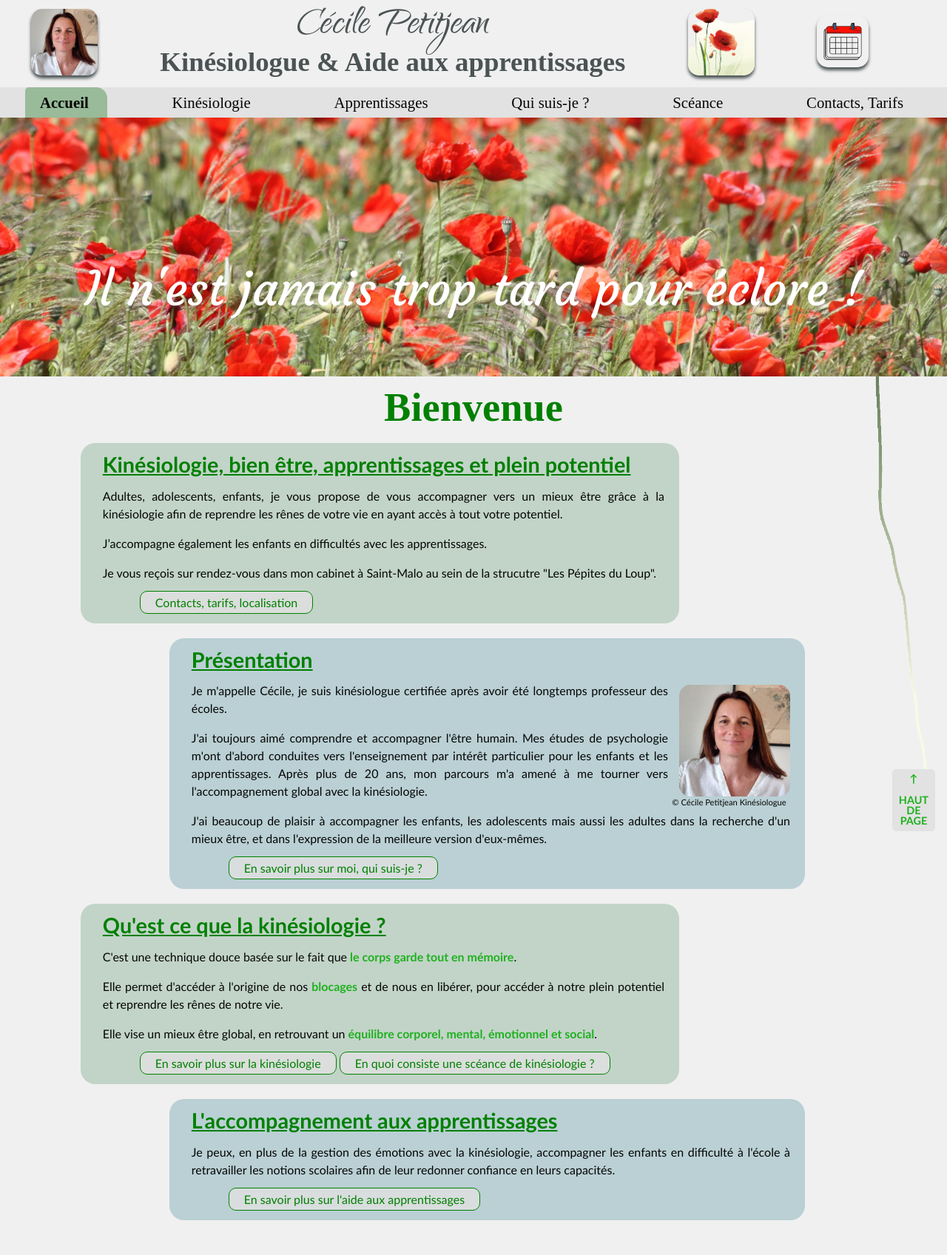
After one commit to DavFrancois/cecilepetitjeankinesiologue, a PHP site: page /index.html in a window 1280 px wide. The commit adds this page. Shown: the top 1697 px of the page at 74% size. Run offline with PHP 8.4, Linux system fonts and the light colour scheme; style sheets or scripts are compiled from the project's sources.

Commit message:
réorganisation de tous les fichiers pour sortir index.html et les php

```diff
--- /dev/null
+++ b/calendrier.php
@@ -0,0 +1,5 @@
+<!-- calendrier.php -->
+<div class="calendrier">
+    <p><a href="https://cecilepetitjeankinesiologue.simplybook.it/v2/"  target="_blank" title="Lien vers le calendrier de Cécile Petitjean Kinésiologue">Prendre rendez-vous </a><p>
+    <a href="https://cecilepetitjeankinesiologue.simplybook.it/v2/" target="_blank" title="Lien vers le calendrier de Cécile Petitjean Kinésiologue"> <img class="calendrier" src="images/calendrier3.png" alt="Prendre rendez-vous" title="Lien vers le calendrier de Cécile Petitjean"></a>
+</div>
--- /dev/null
+++ b/index.html
@@ -0,0 +1,172 @@
+<!DOCTYPE html>
+<html lang="fr">
+	<head> <!-- Entête de la page -->
+		<title>Cécile PETITJEAN - Kinésiologue - Accueil</title>
+        <meta charset="utf-8"> <!-- meta : important pour seo-->
+        <meta name="viewport" content="width=device-width, initial-scale=0.86, maximum-scale=5.0, minimum-scale=0.86">
+        <meta name="author" content="Cécile PETITJEAN">
+        <meta name="description" content="Cécile PETITJEAN kinésiologue certifiée sur Rennes. Médecine alternative. Aide aux apprentissages, peurs, phobies, relation aux autres, trouble du sommeil, gestion du stress, confiance en soi, santé, maux du corps, estime de soi, comportements alimentaires">
+        <meta name="keywords" content="Cécile PETITJEAN, kinésiologue, kinesiologie, sophrologie, Rennes. Médecine alternative. apprentissage, peurs, phobies, relation aux autres, trouble, sommeil, stress, confiance, soi, santé, maux, corps, estime, comportements, alimentaires, énergie, éducation, devoirs, enfants"><!-- A compléter-->
+        <link rel="stylesheet" href="css/stylececile.css" />
+    </head>
+
+	<body> <!-- Corps de la page -->
+		<div id="bloc_page"> <!--page complète-->
+            <header class ="header">
+                <!-- header_heading.php -->
+                <div class="header_heading">
+                    <img class="header_heading_image" src="../www_cecilepetitjeankinesiologue/images/cecile_photo3.jpg" alt="Cécile PETITJEAN photo" title="Cécile PETITJEAN" id="cecile_photo"/>
+                    <div class="header_heading_name">
+                        <h1>Cécile Petitjean</h1>
+                        <h2>Kinésiologue & Aide aux apprentissages</h2>
+                    </div>
+                    <img class="header_heading_image" src="../www_cecilepetitjeankinesiologue/images/fleurs3_200px.png" alt="eclosion" title="eclosion coquelicots" id="coquelicot_entete"/>
+                    <a href="https://cecilepetitjeankinesiologue.simplybook.it/v2/" target="_blank" title="Lien vers le calendrier de Cécile Petitjean Kinésiologue"> <img class="header_heading_calendrier" src="../www_cecilepetitjeankinesiologue/images/calendrier3.png" alt="Prendre rendez-vous" title="Prendre rendez-vous"></a>
+                </div>
+                <nav class="header_nav">
+                    <ul>
+                        <li class="header_nav-active"><a href="index.html" title="Accueil">Accueil</a></li>
+                        <li><a href="p2_kinesiologue.php" title="La kinésiologie, c'est quoi ?">Kinésiologie</a></li>
+                        <li><a href="p3_apprentissage.php" title="L'aide aux apprentissages">Apprentissages</a></li>
+                        <li><a href="p4_qui.php" title="Qui suis-je ?">Qui suis-je ?</a></li>
+                        <li><a href="p5_sceance.php" title="Comment se déroule une scéance de kinésiologie ?">Scéance</a></li>
+                        <li><a href="p6_contacts.php" title="Informations pratiques">Contacts, Tarifs</a></li>
+                    </ul>
+                </nav>
+            </header>
+
+            <div class="banniere-accueil"> <!--Bannière-->
+                <p>Il n'est jamais trop tard pour éclore !</p>
+            </div>
+            <div class="accroche">
+                <h1>Bienvenue</h1>
+            </div>
+
+            <section>
+                <article>
+                    <div class="accueil">
+                    <div class="impair">
+                        <h1>Kinésiologie, bien être, apprentissages et plein potentiel</h1>
+                        <p>Adultes, adolescents, enfants, je vous propose de vous accompagner vers un mieux être grâce à la kinésiologie afin de reprendre les rênes de votre vie en ayant accès à tout votre potentiel.</p>
+                        <p>J’accompagne également les enfants en difficultés avec les apprentissages.</p>
+                        <p>Je vous reçois sur rendez-vous dans mon cabinet à Saint-Malo au sein de la strucutre "Les Pépites du Loup".</p>
+                        <a class="btn2" href="php/p6_contacts.php" title="Cécile Petitjean Kinésiologue">Contacts, tarifs, localisation</a>
+                    </div>
+                    <div class="pair">
+                        <h1>Présentation</h1>
+                        <figure class="figure_right">
+                            <img class="figure_photo" src="../www_cecilepetitjeankinesiologue/images/cecile_photo3.jpg" alt="Cécile PETITJEAN photo" title="Cécile PETITJEAN - Kinésiologue"/>
+                            <figcaption>&copy; Cécile Petitjean Kinésiologue</figcaption>
+                        </figure>
+                        <p>Je m'appelle Cécile, je suis kinésiologue certifiée après avoir été longtemps professeur des écoles.</p>
+                        <p>J'ai toujours aimé comprendre et accompagner l'être humain. Mes études de psychologie m'ont d'abord conduites vers l'enseignement par intérêt particulier pour les enfants et les apprentissages. Après plus de 20 ans, mon parcours m'a amené à me tourner vers l'accompagnement global avec la kinésiologie.</p>
+                        <p>J'ai beaucoup de plaisir à accompagner les enfants, les adolescents mais aussi les adultes dans la recherche d'un mieux être, et dans l'expression de la meilleure version d'eux-mêmes.</p>
+                        <a class="btn2" href="p4_qui.php" title="Cécile Petitjean Kinésiologue">En savoir plus sur moi, qui suis-je ?</a>
+                    </div>
+                    <div class="impair">
+                        <h1>Qu'est ce que la kinésiologie ?</h1>
+                        <p>C'est une technique douce basée sur le fait que <strong>le corps garde tout en mémoire</strong>.</p><p>Elle permet d'accéder à l'origine de nos <strong>blocages</strong> et de nous en libérer, pour accéder à notre plein potentiel et reprendre les rênes de notre vie.</p><p>Elle vise un mieux être global, en retrouvant un <strong>équilibre corporel, mental, émotionnel et social</strong>.</p>
+                        <a class="btn2" href="p2_kinesiologue.php" title="La kinésiologie">En savoir plus sur la kinésiologie</a>
+                        <a class="btn2" href="p5_sceance.php" title="une scénace de kinésiologie">En quoi consiste une scéance de kinésiologie ?</a>
+                    </div>
+                    <div class="pair">
+                        <h1>L'accompagnement aux apprentissages</h1>
+                        <p>Je peux, en plus de la gestion des émotions avec la kinésiologie, accompagner les enfants en difficulté à l'école à retravailler les notions scolaires afin de leur redonner confiance en leurs capacités.</p>
+                        <a class="btn2" href="p3_apprentissage.php" title="Aide aux apprentissages">En savoir plus sur l'aide aux apprentissages</a>
+                    </div>
+                </div>
+                </article>
+            </section>
+
+            <nav class="section_nav-accueil">
+                <div class="accroche">
+                <h1>Pourquoi prendre rendez-vous ?</h1>
+                </div>
+                <div class="vignette">
+                    <img class="image" id="apprentissage" src="../www_cecilepetitjeankinesiologue/images/apprentissage_carre.jpg" alt="Difficultés d'apprentissage" title="Difficultés d'apprentissage"/>
+                    <div class="text">Difficultés d'apprentissage</div>
+                    <div class="vignette_text--hover">DIFFICULTES D'APPRENTISSAGE :</br>- Difficultés de mémorisation,</br>- Difficultés de concentration</br>- Difficultés de lecture, écriture, calcul</br>- Difficultés à tenir en place</br>- Peur des situations d’examen</br>- Perte de ses moyens alors qu’on a travaillé</br>- ...<a class="btn4" href="p3_apprentissage.php" title="Aide aux apprentissages">En savoir plus sur l'aide aux apprentissages</a></div>
+                </div>
+                <div class="vignette">
+                    <img class="image" id="phobie" src="../www_cecilepetitjeankinesiologue/images/emotions.jpg" alt="Peurs et phobies" title="Gestion des émotions"/>
+                    <div class="text">Gestion des émotions</div>
+                    <div class="vignette_text--hover">GESTION DES EMOTIONS :</br>- Difficultés à contrôler ses émotions</br>- Colères</br>- Peurs, phobies</br>- Pleurs</br>- Hypersensibilité</br>- Hyper émotivité</br>- ...<a class="btn4" href="p2_kinesiologue.php" title="La kinésiologie">En savoir plus sur la kinésiologie</a></div>
+                </div>
+                <div class="vignette">
+                    <img class="image" id="relation" src="../www_cecilepetitjeankinesiologue/images/autres_carre.jpg" alt="relation aux autres" title="Relation aux autres"/></a>
+                    <div class="text">Relation aux autres</div>
+                    <div class="vignette_text--hover">PROBLEMES DE RELATION AUX AUTRES :</br>- Difficultés à communiquer avec les autres</br>- Timidité </br>- Extravagance excessive</br>- Sentiment d’infériorité</br>- Peur de toujours déranger</br>- Sentiment d'être toujours jugé</br>- Besoin de se mettre en avant</br>- Jalousie excessive</br>- ...<a class="btn4" href="p2_kinesiologue.php" title="La kinésiologie">En savoir plus sur la kinésiologie</a></div>
+                </div>
+                <div class="vignette">
+                    <img class="image" id="sommeil" src="../www_cecilepetitjeankinesiologue/images/sommeil_carre.jpg" alt="Sommeil" title="Problèmes de sommeil"/></a>
+                    <div class="text">Sommeil</div>
+                    <div class="vignette_text--hover">PROBLEMES DE SOMMEIL :</br>- Difficultés d’endormissement</br>- Réveils nocturnes</br>- Insomnies</br>- Cauchemars</br>- ...<a class="btn4" href="p2_kinesiologue.php" title="La kinésiologie">En savoir plus sur la kinésiologie</a></div>
+                </div>
+                <div class="vignette">
+                    <img class="image" id="stress" src="../www_cecilepetitjeankinesiologue/images/stress_carre.jpg" alt="stress" title="Problèmes de stress"/></a>
+                    <div class="text">Stress</div>
+                    <div class="vignette_text--hover">STRESS :</br>- Difficulté à gérer son stress</br>- Panique</br>- Peur de ne pas y arriver</br>- Sensation de surcharge</br>- Blocage lié au stress</br>- ...<a class="btn4" href="p2_kinesiologue.php" title="La kinésiologie">En savoir plus sur la kinésiologie</a></div>
+                </div>
+                <div class="vignette">
+                    <img class="image" id="confiance en soi" src="../www_cecilepetitjeankinesiologue/images/confiance.jpg" alt="confianceen soi" title="Confiance en soi"/></a>
+                    <div class="text">Confiance en soi</div>
+                    <div class="vignette_text--hover">PROBLEMES DE CONFIANCE :</br>- Manque de confiance en soi</br>- Peur de ne pas être à la hauteur, de ne pas y arriver</br>- Peur de décevoir</br>- Peur de ne pas être aimé</br>- Sentiment d’être moche, bête, faible</br>- Peur de se lancer dans un nouveau projet</br>- ...<a class="btn4" href="p2_kinesiologue.php" title="La kinésiologie">En savoir plus sur la kinésiologie</a></div>
+                </div>
+                <div class="vignette">
+                    <img class="image" id="sante" src="../www_cecilepetitjeankinesiologue/images/sante_carre.jpg" alt="santé" title="Santé et maux du corps"/></a>
+                    <div class="text">Santé, maux du corps</div>
+                    <div class="vignette_text--hover">PROBLEMES DE SANTE:</br>- Douleurs physiques, qui ne partent pas malgré un suivi médical par un professionnel de santé</br><p style = font size="2rem">(Attention, la kinésiologie n'a pas pour objectif de remplacer ou de donner un avis médical. Elle peut être complémentaire pour une prise en charge globale, prenant en compte les causes psychosomatiques.)</p></br><a class="btn4" href="p2_kinesiologue.php" title="La kinésiologie">En savoir plus sur la kinésiologie</a></div>
+                </div>
+                <div class="vignette">
+                    <img class="image" id="aliment" src="../www_cecilepetitjeankinesiologue/images/aliment_carre.jpg" alt="comportements alimentaires" title="Comportements alimentaires"/></a>
+                    <div class="text">Comportements alimentaires</div>
+                    <div class="vignette_text--hover">PROBLEMES DE COMPORTEMENTS ALIMENTAIRES :</br>- Troubles de l’alimentation</br>- Phobie alimentaire</br>- Sélectivité alimentaire</br>- ...</br></br><a class="btn4" href="p2_kinesiologue.php" title="La kinésiologie">En savoir plus sur la kinésiologie</a></div>
+                </div>
+            </nav>
+            <!-- calendrier.php -->
+            <div class="calendrier">
+                <p><a href="https://cecilepetitjeankinesiologue.simplybook.it/v2/"  target="_blank" title="Lien vers le calendrier de Cécile Petitjean Kinésiologue">Prendre rendez-vous </a><p>
+                <a href="https://cecilepetitjeankinesiologue.simplybook.it/v2/" target="_blank" title="Lien vers le calendrier de Cécile Petitjean Kinésiologue"> <img class="calendrier" src="../www_cecilepetitjeankinesiologue/images/calendrier3.png" alt="Prendre rendez-vous" title="Lien vers le calendrier de Cécile Petitjean"></a>
+            </div>
+
+            <article class="accroche_temoignage">
+                <h2>Quelques retours d'expérience</h2>
+                <div class="temoignage">
+                    <p>" Une première séance qui a permis de mettre en lumière des points sur lesquels réfléchir et agir. Une approche douce, dans un climat de confiance qui permet de prendre le temps de mieux se comprendre pour avancer plus en phase avec nous même."</p>
+                    <h3>Gaëlle</h3>
+                </div>
+                <div class="temoignage">
+                    <p>" Une approche intéressante car globale. Cécile cherche l'origine des blocages et apporte des corrections. Très bon contact."</p>
+                    <h3>David</h3>
+                </div>
+            </article>
+            <!-- footer.php -->
+            <footer>
+                <div class="heading">
+                    <a class="cecile_footer" href="p4_qui.php" title="Cécile PETITJEAN - Kinésiologue">Cécile Petitjean</a>
+                    <h2>06 40 08 13 82</h2>
+                    <a class="btn" href="mailto:cecilepetitjeankinesiologue@gmail.com" title="Envoyer un email à cecilepetitjeankinesiologue@gmail.com">Envoyer un e-mail</a>
+                    <div class="reseaux">
+                        <a href="https://www.instagram.com/cecile_petitjean_kinesiologue/
+                        " target="_blank"> <img src="../www_cecilepetitjeankinesiologue/images/logo_instagram.png" alt="Instagram Cécile Petitjean Kinésiologue" title="Lien vers Instagram Cécile Petitjean"></a>
+                        <a href="https://www.linkedin.com/in/c%C3%A9cile-petitjean-76a9461b9/
+                        " target="_blank"> <img src="../www_cecilepetitjeankinesiologue/images/logo_linkedin.png" alt="Linkedin Cécile Petitjean Kinésiologue" title="Lien vers Linkedin Cécile Petitjean"></a>
+                        <a href="https://www.facebook.com/profile.php?id=100086799493507" target="_blank"><img src="../www_cecilepetitjeankinesiologue/images/logo_facebook.png" alt="Facebook Cécile Petitjean Kinésiologue" title="Lien vers Facebook Cécile Petitjean Kinésiologue"></a>
+                    </div>
+                    <div class="snk">
+                        <p>Adhérente au</br>Syndicat National des Kinésiologues</p>
+                        <a href="https://www.snkinesio.fr/" target="_blank"><img src="../www_cecilepetitjeankinesiologue/images/logo-snk.gif" alt="Logo SNK" title="Syndicat National des Kinésiologues" ></a>
+                    </div>
+                </div>
+                <div class="mentions">
+                    <a href="p100_mentions.php">Mentions légales</a>
+                    <!--<a href="p100_mentions.php">Politique des cookies</a>-->
+                    <p>Cécile Petitjean Kinésiologue - Tous droits réservés - Site créé par DaF - 2023</p>
+                </div>
+            </footer>
+        </div>
+    <!-- gototop lien retour haut de page -->
+    <nav class="gotoTop">
+        <a href="#">&#8593;</br></br>HAUT</br>DE</br>PAGE</a>
+    </nav>	</body>
+</html>
--- a/php/meta.php
+++ b/meta.php
@@ -1,7 +1,7 @@
 <!-- meta.php -->
 <meta charset="utf-8"> <!-- meta : important pour seo-->
-<meta name="viewport" content="width=device-width, initial-scale=1.0">
+<meta name="viewport" content="width=device-width, initial-scale=0.86, maximum-scale=5.0, minimum-scale=0.86">
 <meta name="author" content="Cécile PETITJEAN">
 <meta name="description" content="Cécile PETITJEAN kinésiologue certifiée sur Rennes. Médecine alternative. Aide aux apprentissages, peurs, phobies, relation aux autres, trouble du sommeil, gestion du stress, confiance en soi, santé, maux du corps, estime de soi, comportements alimentaires">
 <meta name="keywords" content="Cécile PETITJEAN, kinésiologue, kinesiologie, sophrologie, Rennes. Médecine alternative. apprentissage, peurs, phobies, relation aux autres, trouble, sommeil, stress, confiance, soi, santé, maux, corps, estime, comportements, alimentaires, énergie, éducation, devoirs, enfants"><!-- A compléter-->
-<link rel="stylesheet" href="../css/stylececile.css" />
+<link rel="stylesheet" href="css/stylececile.css" />
--- a/php/p100_mentions.php
+++ b/p100_mentions.php
@@ -11,9 +11,9 @@
             <?php include('header.php'); ?>
             <nav class="header_nav">
                 <ul>
-                    <li><a href="p1_accueil.php" title="Accueil">Accueil</a></li>
+                    <li><a href="index.html" title="Accueil">Accueil</a></li>
                     <li><a href="p2_kinesiologue.php" title="La kinésiologie, c'est quoi ?">Kinésiologie</a></li>
-                    <li><a href="p3_Apprentissage.php" title="L'aide aux apprentissages">Apprentissages</a></li>
+                    <li><a href="p3_apprentissage.php" title="L'aide aux apprentissages">Apprentissages</a></li>
                     <li><a href="p4_qui.php" title="Qui suis-je ?">Qui suis-je ?</a></li>
                     <li><a href="p5_sceance.php" title="Comment se déroule une scéance de kinésiologie ?">Scéance</a></li>
                     <li><a href="p6_contacts.php" title="Informations pratiques">Contacts, Tarifs</a></li>
--- a/php/p3_apprentissage.php
+++ b/p3_apprentissage.php
@@ -11,9 +11,9 @@
                 <?php include('header.php'); ?>
                 <nav class="header_nav">
                     <ul>
-                        <li><a href="p1_accueil.php" title="Accueil">Accueil</a></li>
+                        <li><a href="index.html" title="Accueil">Accueil</a></li>
                         <li><a href="p2_kinesiologue.php" title="La kinésiologie, c'est quoi ?">Kinésiologie</a></li>
-                        <li class="header_nav-active"><a href="p3_Apprentissage.php" title="L'aide aux apprentissages">Apprentissages</a></li>
+                        <li class="header_nav-active"><a href="p3_apprentissage.php" title="L'aide aux apprentissages">Apprentissages</a></li>
                         <li><a href="p4_qui.php" title="Qui suis-je ?">Qui suis-je ?</a></li>
                         <li><a href="p5_sceance.php" title="Comment se déroule une scéance de kinésiologie ?">Scéance</a></li>
                         <li><a href="p6_contacts.php" title="Informations pratiques">Contacts, Tarifs</a></li>
@@ -32,7 +32,7 @@
                     <div class="impair">
                         <h1>L'aide aux apprentissages : Pour qui ? pourquoi ?</h1>
                         <figure class="figure_right_large2">
-                            <img class="figure_photo" src="../images/apprentissage2.png" alt="Aide aux apprentissages" title="Aide aux apprentissages - Cécile PETITJEAN"/>
+                            <img class="figure_photo" src="images/apprentissage2.png" alt="Aide aux apprentissages" title="Aide aux apprentissages - Cécile PETITJEAN"/>
                         </figure>
                         <p>Les enfants peuvent être confrontés à différentes difficultés à l’école :</p>
                         <ul>
--- a/php/calendrier.php
+++ /dev/null
@@ -1,5 +0,0 @@
-<!-- calendrier.php -->
-<div class="calendrier">
-    <p><a href="https://cecilepetitjeankinesiologue.simplybook.it/v2/"  target="_blank" title="Lien vers le calendrier de Cécile Petitjean Kinésiologue">Prendre rendez-vous </a><p>
-    <a href="https://cecilepetitjeankinesiologue.simplybook.it/v2/" target="_blank" title="Lien vers le calendrier de Cécile Petitjean Kinésiologue"> <img class="calendrier" src="../images/calendrier3.png" alt="Prendre rendez-vous" title="Lien vers le calendrier de Cécile Petitjean"></a>
-</div>
--- a/sass/pages/_article.scss
+++ b/sass/pages/_article.scss
@@ -186,7 +186,7 @@ article {
         color: $colour-strong;
     }
     .qui {
-        margin: 0 20px 20px 20px;
+        margin: 10px 20px 20px 20px;
         padding: 0 20px 10px 30px;
         border-radius: 20px;
         background-color: rgb(196, 228, 193);
```
Also changed, not shown: footer.php (renamed from php/footer.php, +4 -4 lines), header.php (added, +10 -0 lines), p2_kinesiologue.php (renamed from php/p2_kinesiologue.php, +11 -6 lines), p4_qui.php (renamed from php/p4_qui.php, +4 -4 lines), p5_sceance.php (renamed from php/p5_sceance.php, +4 -4 lines), p6_contacts.php (renamed from php/p6_contacts.php, +8 -8 lines), php/header.php (deleted, +0 -10 lines), php/section_nav.php (deleted, +0 -36 lines), section_nav.php (added, +36 -0 lines), gototop.php (renamed from php/gototop.php), index.php (renamed from php/p1_accueil.php), mail.php (renamed from php/mail.php).
